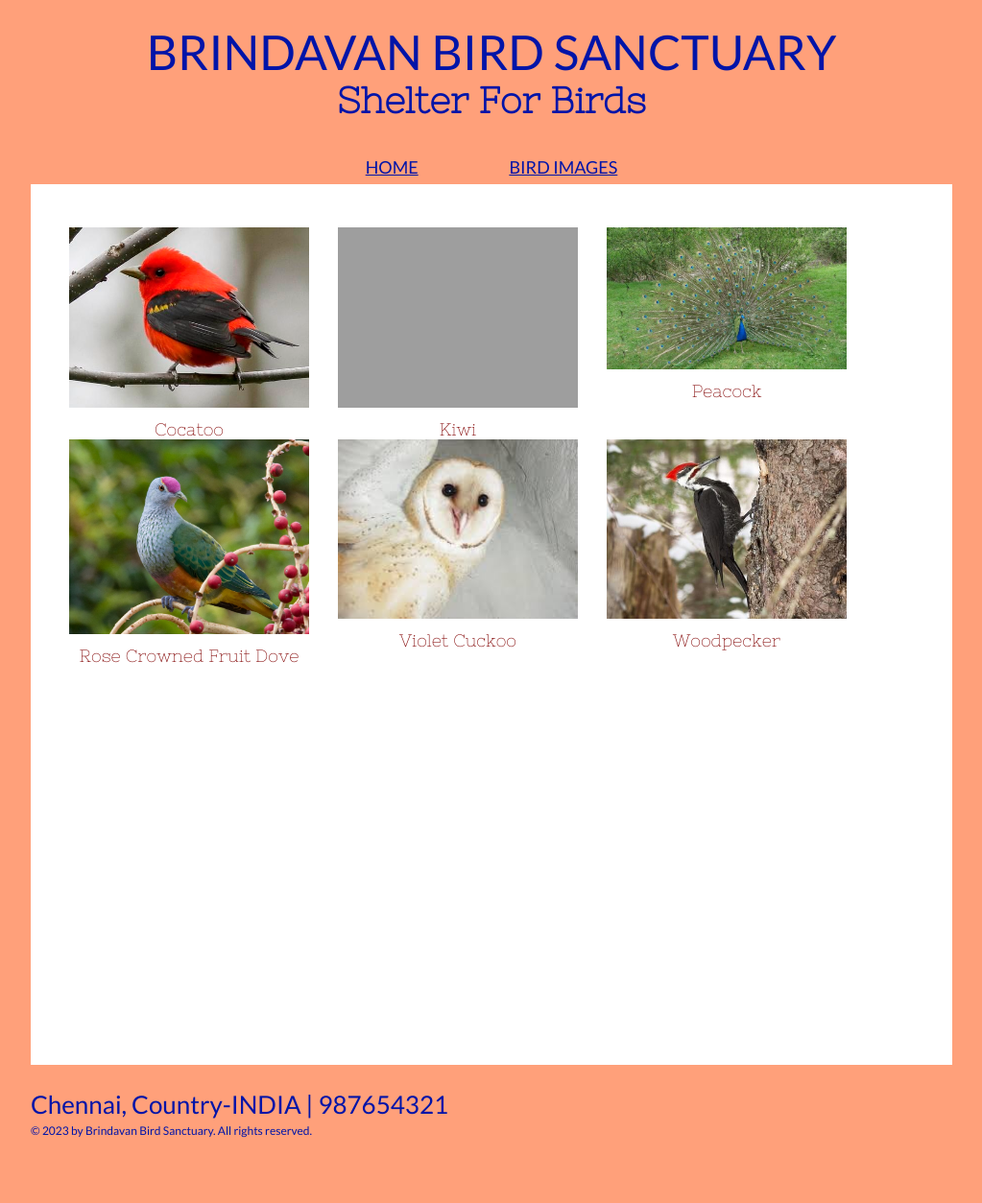
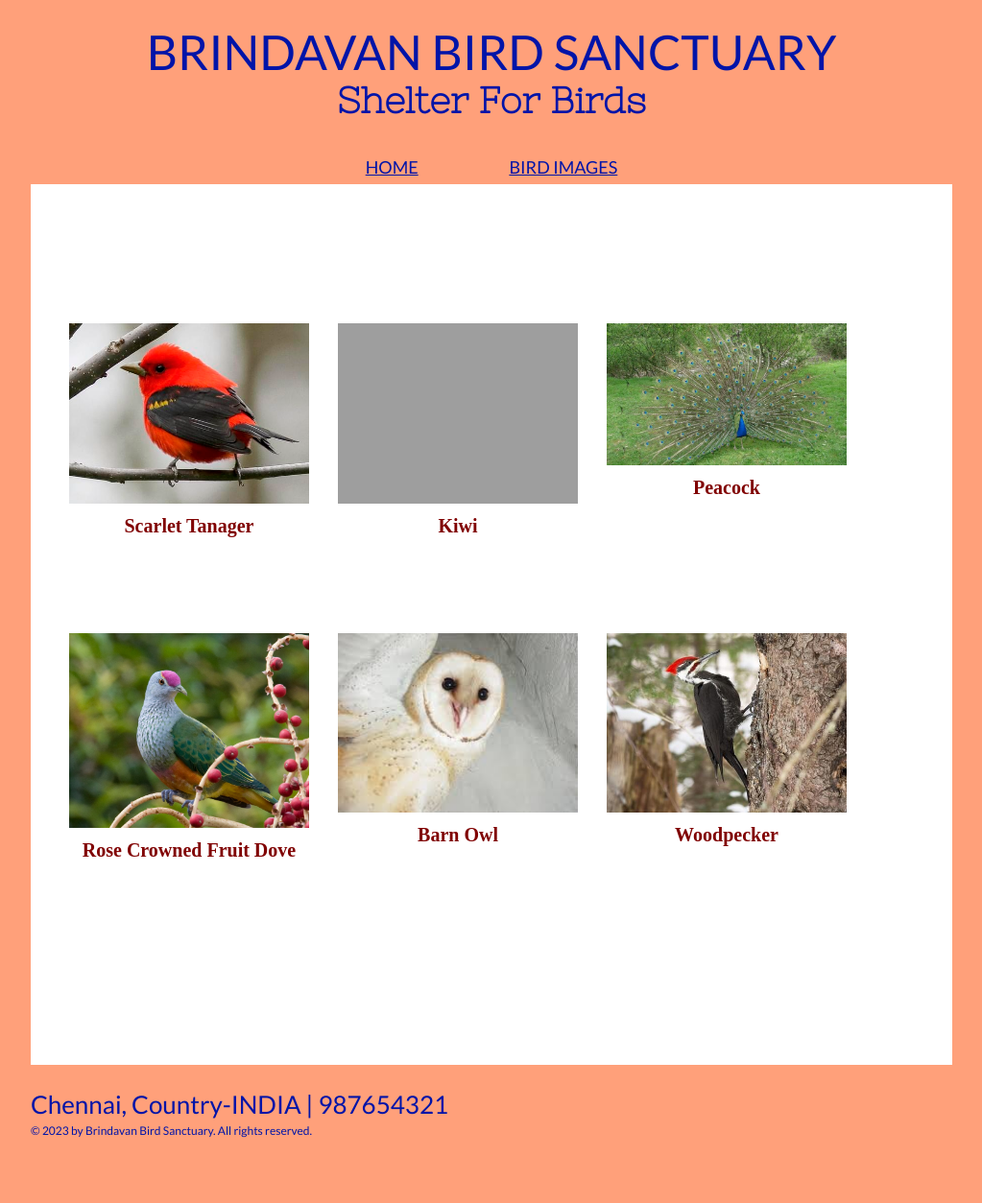
Before and after one commit to NCsuma/my-practise-app, a Flask app: page /birds in a window 1280 px wide. Shown: the whole page at 96% size, without its empty margins (128-1151 px from the left). Run offline with Flask 2, Linux system fonts and the light colour scheme; grey boxes are pictures that could not be loaded.

Commit message:
chnaged the css file

```diff
--- a/app.py
+++ b/app.py
@@ -9,11 +9,11 @@
 
 @app.route('/birds')
 def display_birdimage():
-    item1 = BirdItem ("Cocatoo","images/Bird1.jpg")
+    item1 = BirdItem ("Scarlet Tanager","images/Bird1.jpg")
     item2 = BirdItem("Kiwi", "images/Bird2.jpg")
     item3 = BirdItem("Peacock", "images/Bird3.jpg")
     item4 = BirdItem("Rose Crowned Fruit Dove", "images/Bird4.jpg")
-    item5 = BirdItem("Violet Cuckoo", "images/Bird5.jpg")
+    item5 = BirdItem("Barn Owl", "images/Bird5.jpg")
     item6 = BirdItem("Woodpecker", "images/Bird6.jpg")
 
     birdsgroup1 = [item1,item2,item3]
--- a/static/css/style.css
+++ b/static/css/style.css
@@ -213,11 +213,12 @@
 	display: block;
 	max-width: 100%;
 	width: auto;
+	margin-top: 100;
 }
 #body div.content div ul li h4 {
-	font-family: 'nixie_oneregular';
-	font-size: 18px;
-	font-weight: normal;
+	font-family: 'sans-serif';
+	font-size: 20px;
+	font-weight: bolder;
 	margin: 0;
 	padding: 12px 0 0;
 	text-align: center;
--- a/templates/index.html
+++ b/templates/index.html
@@ -3,11 +3,11 @@
 {% block body %}
 <h1 style="font-size: 2em; text-decoration: underline">WELCOME TO BRINDAVAN BIRD SANCTUARY</h1>
 <p>
-	<div style="float: right; max-width: 450px">
+	<div style="float: right; max-width: 400px">
 		<img  src="https://upload.wikimedia.org/wikipedia/commons/thumb/b/bc/Spot_billed_duck_after_swim_1.jpg/1920px-Spot_billed_duck_after_swim_1.jpg" class="figure">
-		<img style="margin: 15px 0 0 0" src="https://upload.wikimedia.org/wikipedia/commons/thumb/7/7c/Golden_Oriole%2C_Vedantangal_Bird_Sanctuary.jpg/1280px-Golden_Oriole%2C_Vedantangal_Bird_Sanctuary.jpg" class="figure">
+		<img style="margin: 15px 0 0 0" src="https://upload.wikimedia.org/wikipedia/commons/thumb/a/a5/Male_and_female_parakeet_1.jpg/622px-Male_and_female_parakeet_1.jpg" class="figure">
 	</div>
-	<span style="font-size: 140%; line-height: 40px">
+	<span style="font-size: 140%; line-height: 50px">
 		Brindavan is the oldest water bird sanctuary in the country.Brindavan Bird Sanctuary is a 30-hectare (74-acre) protected area located in the Chengalpattu District in the state of Tamil Nadu, India.
 	More than 40,000 birds (including 26 rare species), from various parts of the world visit the sanctuary during the migratory season every year.
 	Brindavan is home to migratory birds such as pintail, garganey, grey wagtail, blue-winged teal, common sandpiper and the like.The region attracted a variety of birds because it was dotted with small lakes that acted as feeding grounds for the birds.
```
